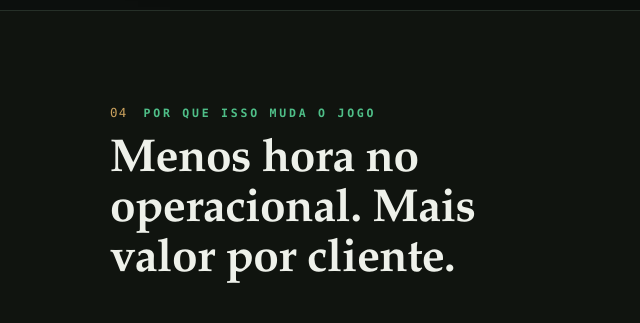
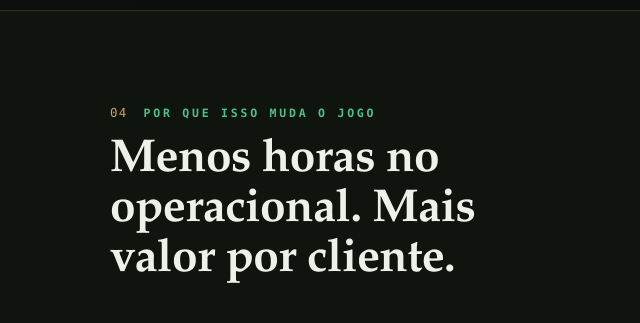
Before and after one commit to Leite-alex1799/apresentacao-os-contabilidade, a plain HTML site: page index.html in a window 1280 px wide. Shown: the part 4200-4523 px from the top of the page, 0-640 px from the left. Drawn offline with Linux system fonts and the light colour scheme.

Commit message:
Corrige portugues: Menos horas no operacional

```diff
--- a/index.html
+++ b/index.html
@@ -237,7 +237,7 @@
   <section class="value skills-band">
     <div class="wrap">
       <div class="sec-tag"><span class="n">04</span><span class="eyebrow">Por que isso muda o jogo</span></div>
-      <h2 class="big">Menos hora no operacional. Mais valor por cliente.</h2>
+      <h2 class="big">Menos horas no operacional. Mais valor por cliente.</h2>
       <div class="vgrid">
         <div class="v rise"><div class="num">06h</div><h4>Trabalha de madrugada</h4><p>Todo dia cedo ele vigia os prazos e a legislação e te manda o resumo no WhatsApp/Telegram. Você acorda já sabendo o que fazer.</p></div>
         <div class="v rise" style="animation-delay:.1s"><div class="num">~5 min</div><h4>Montado sob medida</h4><p>O time nasce escrito para o negócio, com o vocabulário e os números dele. Não é template genérico.</p></div>
```
